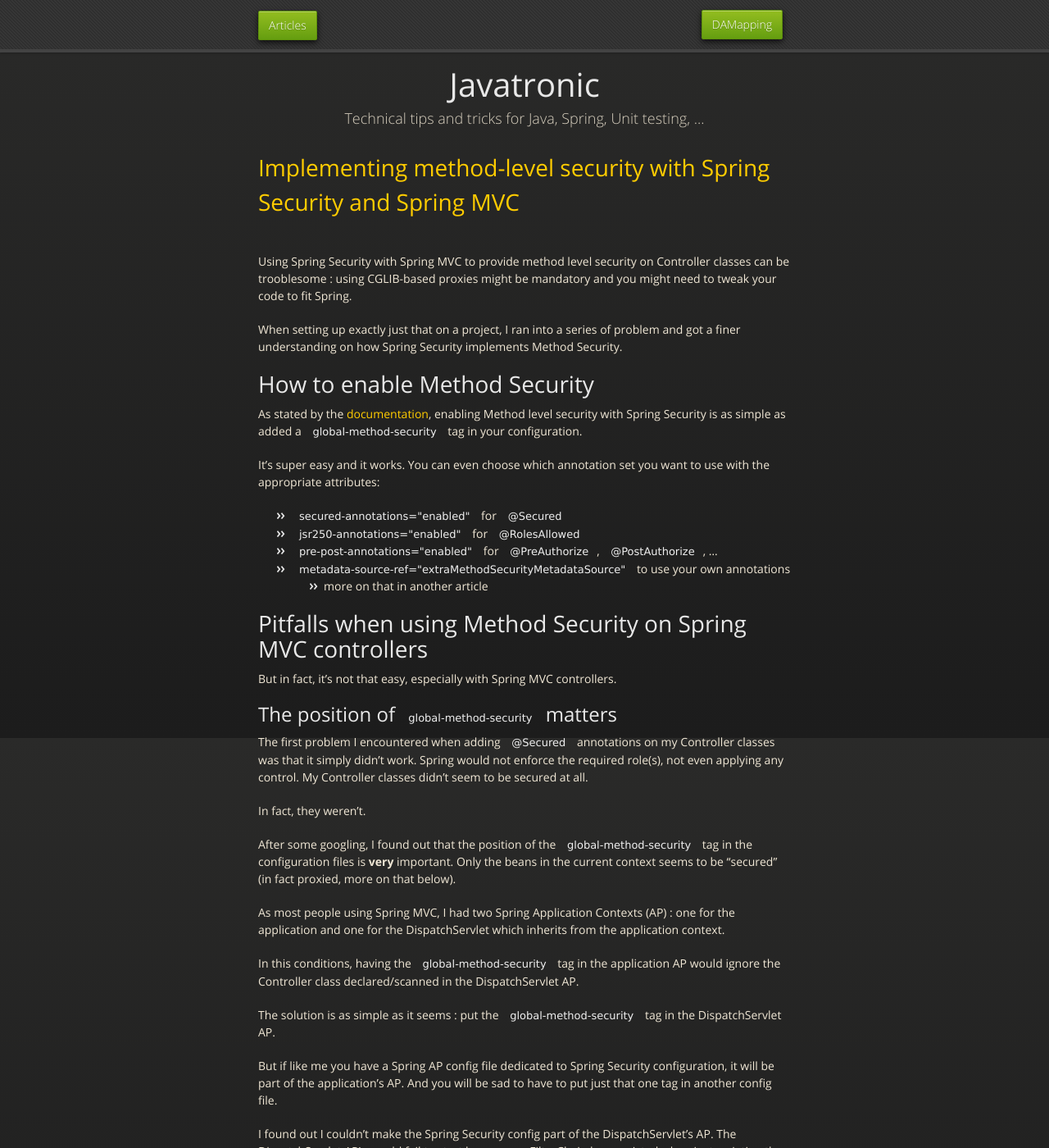
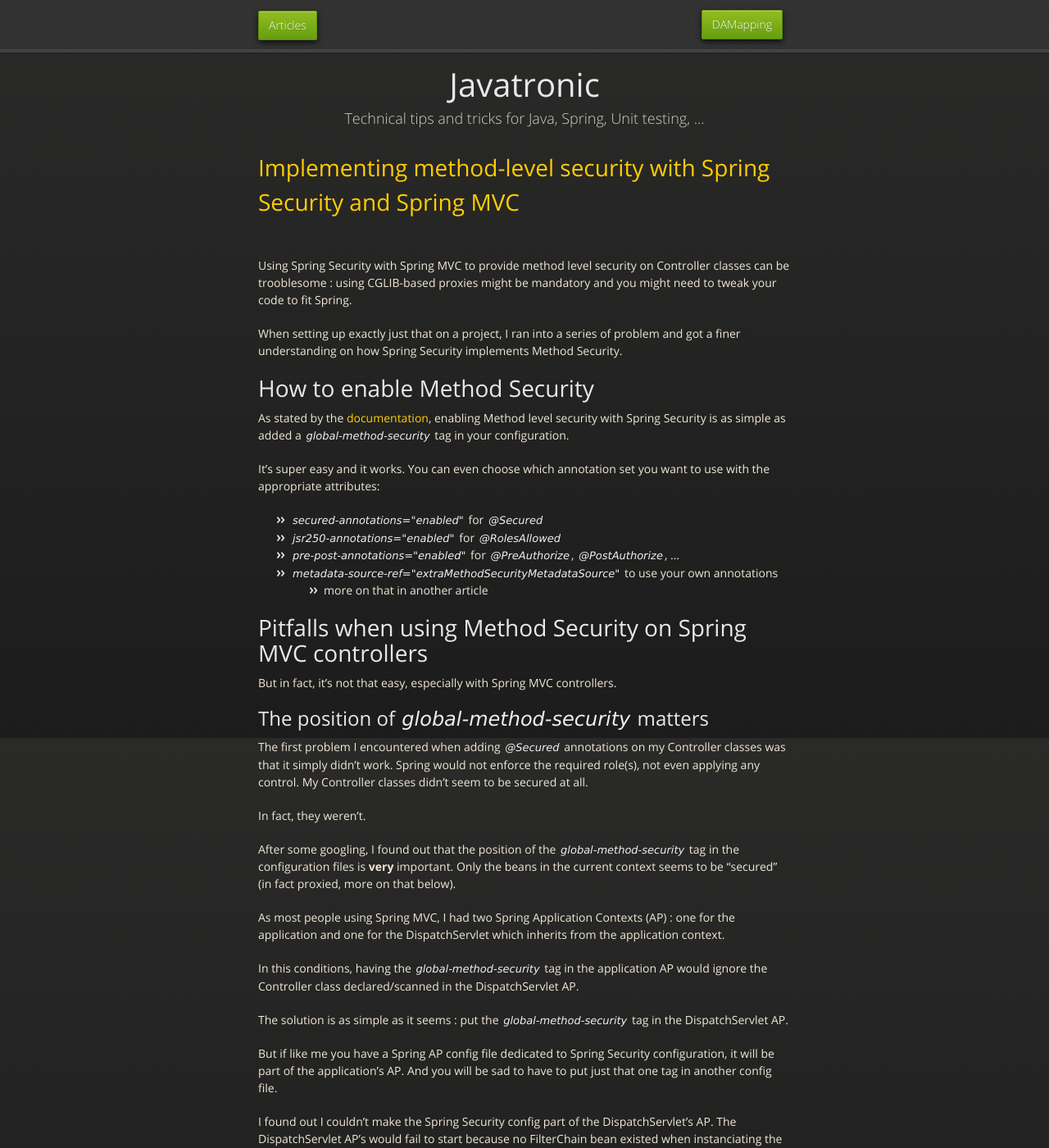
Before and after one commit to lesaint/lesaint.github.io, a Jekyll site: the page built from _posts/2014-03-15-method_level_security_with_spring_security_and_spring_mvc.md, in a window 1280 px wide and 1400 px high. Shown: the whole window at 82% size. Built offline with Jekyll 4.4.1, drawn with Linux system fonts in a browser that asks for light colours; nearby versions of some CDN libraries; Markdown is read by kramdown in place of the engine named in the settings.

Commit message:
improve code disply in titles and globally

```diff
--- a/stylesheets/styles.css
+++ b/stylesheets/styles.css
@@ -559,11 +559,13 @@
   line-height: 1.1;
 }
 
-h1 {
+h1,
+h1 code {
   font-size: 28px;
 }
 
-h2 {
+h2,
+h2 code {
   font-size: 24px;
 }
 
@@ -577,6 +579,10 @@
   font-family: 'OpenSansRegular', "Helvetica Neue", Helvetica, Arial, sans-serif !important;
   font-weight: normal;
   color: #b6b6b6;
+}
+
+h3 code {
+  font-size: 18px;
 }
 
 a {
@@ -626,8 +632,9 @@
   font-family: "Lucida Sans", Monaco, Bitstream Vera Sans Mono, Lucida Console, Terminal;
   color: #efefef;
   font-size: 13px;
-  margin: 0 4px;
-  padding: 4px 6px;
+  font-style: italic;
+  //margin: 0 4px;
+  padding: 2px;
   -moz-border-radius: 2px;
   -webkit-border-radius: 2px;
   -o-border-radius: 2px;
@@ -830,6 +837,10 @@
   float: right;
 }
 
+article header {
+  margin-bottom: 5px;
+}
+
 article header a,
 article header a:hover,
 article header a:active,
```
